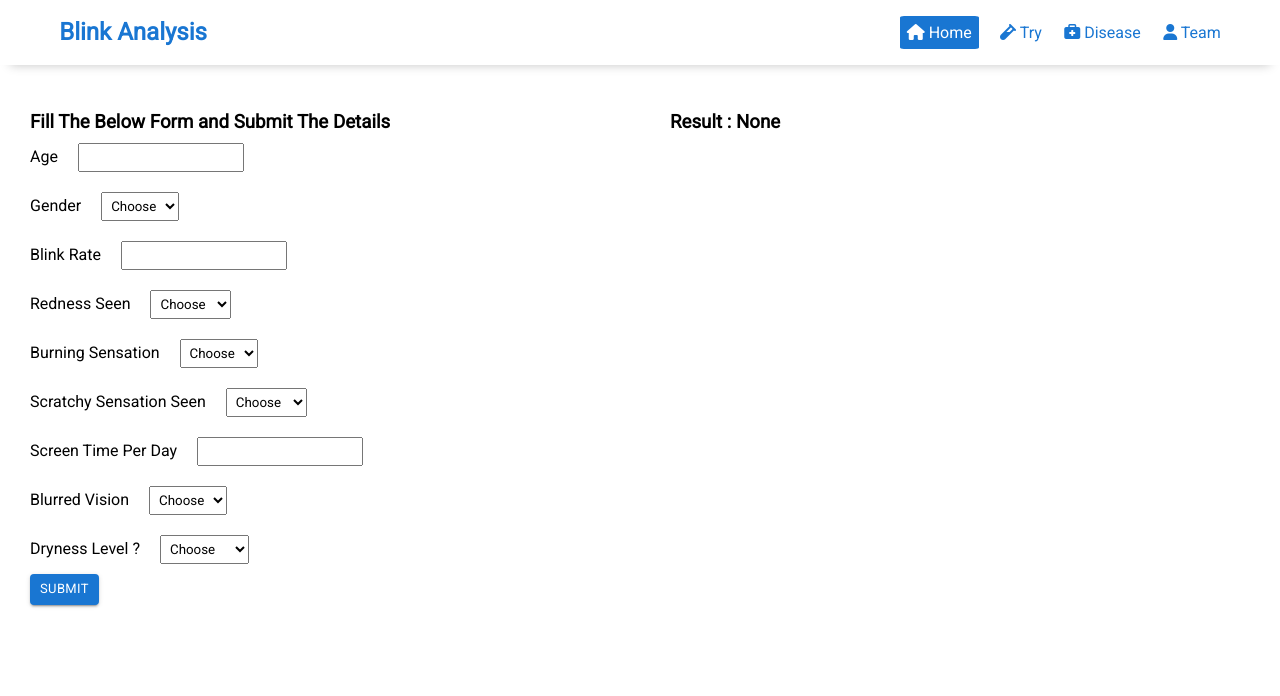
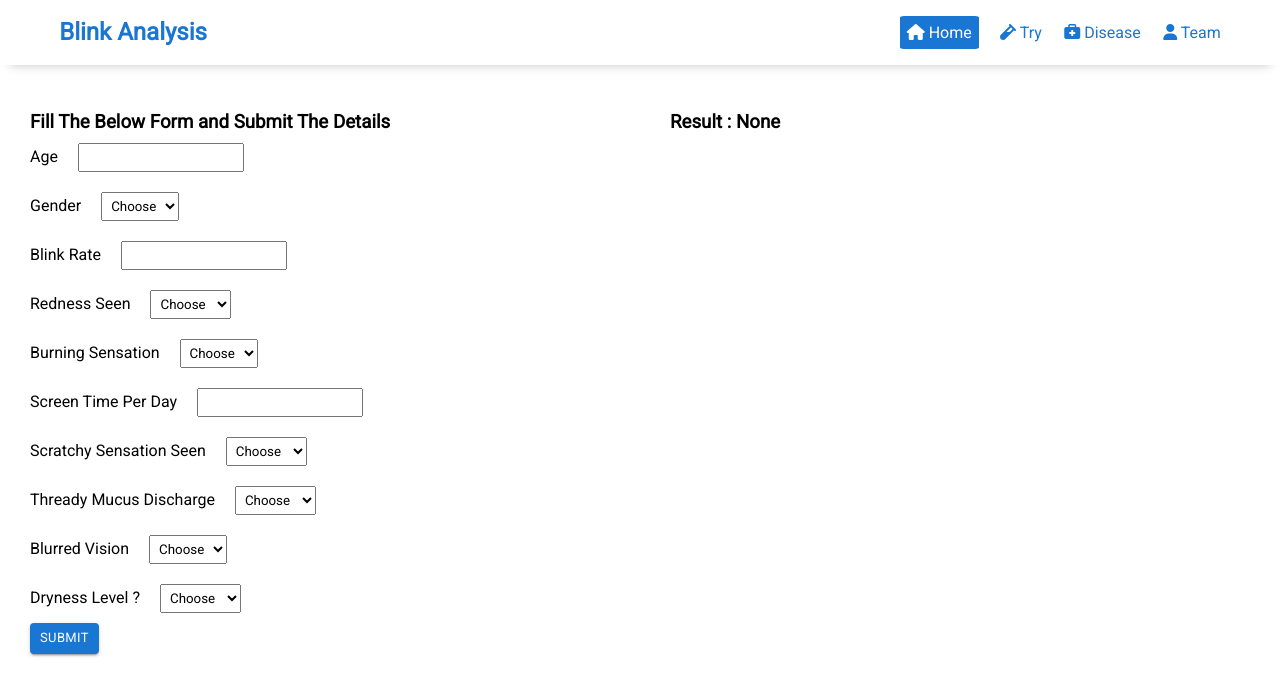
Before and after one commit to sayeedofficial/mp, a React (Create React App) app in the folder client/: page /disease in a window 1280 px wide. Shown: the top 696 px of the page. Built offline with nearby package versions, Linux system fonts and the light colour scheme.

Commit message:
added new field for form

```diff
--- a/client/src/Components/Disease/Disease.css
+++ b/client/src/Components/Disease/Disease.css
@@ -5,7 +5,6 @@
 	padding: 30px;
 	height: 300px;
 }
-
 .row-d:after {
 	content: "";
 	display: table;
--- a/client/src/Components/Disease/Disease.jsx
+++ b/client/src/Components/Disease/Disease.jsx
@@ -20,6 +20,7 @@ class Disease extends React.Component {
 			scratchy_level: " ",
 			blurred_vision: " ",
 			dryness: " ",
+			thready_mucus_discharge: " ",
 			diseaseResult: "None",
 		};
 		this.handleChange = this.handleChange.bind(this);
@@ -92,6 +93,7 @@ class Disease extends React.Component {
 								onChange={this.handleChange}
 							>
 								<option>Choose</option>
+								<option>Normal</option>
 								<option>Low</option>
 								<option>Medium</option>
 								<option>High</option>
@@ -112,20 +114,6 @@ class Disease extends React.Component {
 
 							<br />
 
-							<label>Scratchy Sensation Seen</label>
-							<select
-								name="scratchy_level"
-								value={this.state.scratchy_level}
-								onChange={this.handleChange}
-							>
-								<option>Choose</option>
-								<option>Low</option>
-								<option>Medium</option>
-								<option>High</option>
-							</select>
-
-							<br />
-
 							<label>Screen Time Per Day</label>
 							<input
 								onChange={this.handleChange}
@@ -135,7 +123,33 @@ class Disease extends React.Component {
 							/>
 
 							<br />
+							<label>Scratchy Sensation Seen</label>
+							<select
+								name="scratchy_level"
+								value={this.state.scratchy_level}
+								onChange={this.handleChange}
+							>
+								<option>Choose</option>
+								<option>Normal</option>
+								<option>Low</option>
+								<option>Medium</option>
+								<option>High</option>
+							</select>
 
+							<br />
+							<label>Thready Mucus Discharge</label>
+							<select
+								name="thready_mucus_discharge"
+								value={this.state.thready_mucus_discharge}
+								onChange={this.handleChange}
+							>
+								<option>Choose</option>
+								<option>Normal</option>
+								<option>Low</option>
+								<option>Medium</option>
+								<option>High</option>
+							</select>
+							<br />
 							<label>Blurred Vision</label>
 							<select
 								name="blurred_vision"
@@ -157,9 +171,9 @@ class Disease extends React.Component {
 							>
 								<option>Choose</option>
 								<option>Normal</option>
-								<option>Mild</option>
-								<option>Moderate</option>
-								<option>Severe</option>
+								<option>Low</option>
+								<option>Medium</option>
+								<option>High</option>
 							</select>
 							<br />
 							<Button
@@ -175,7 +189,11 @@ class Disease extends React.Component {
 					</div>
 					<div className="column-d2">
 						<h3>Result : {this.state.diseaseResult}</h3>
-						{this.state.diseaseResult==="Yes" ? <Precautions/> : <></>}
+						{this.state.diseaseResult === "Yes" ? (
+							<Precautions />
+						) : (
+							<Fragment></Fragment>
+						)}
 					</div>
 				</div>
 			</div>
--- a/client/src/Components/Disease/Precaution.css
+++ b/client/src/Components/Disease/Precaution.css
@@ -1,5 +1,5 @@
 .precaution-container {
-    box-shadow: 0 4px 8px 0 rgba(0,0,0,0.2);
+	box-shadow: 0 4px 8px 0 rgba(0, 0, 0, 0.2);
 	padding: 25px;
 	margin-top: 5px;
 	margin-right: 200px;
@@ -7,7 +7,6 @@
 
 @media screen and (max-width: 400px) {
 	.precaution-container {
-
 		box-shadow: none;
 		margin: none;
 		display: inline-block;
```
Also changed, not shown: 2 other files (tests, documents, lock files or other folders). Lines whose indentation alone changed are shown as unchanged.
